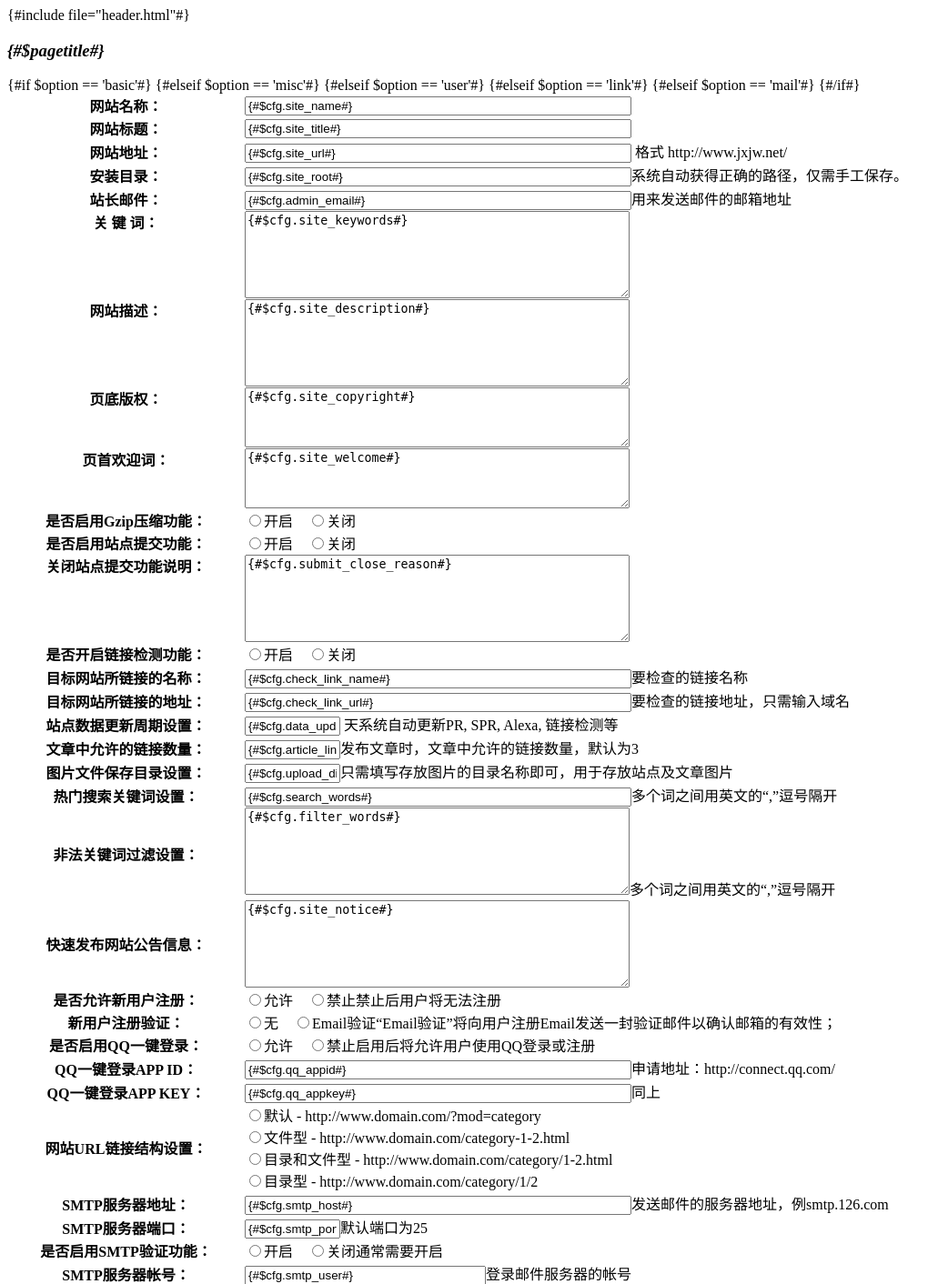
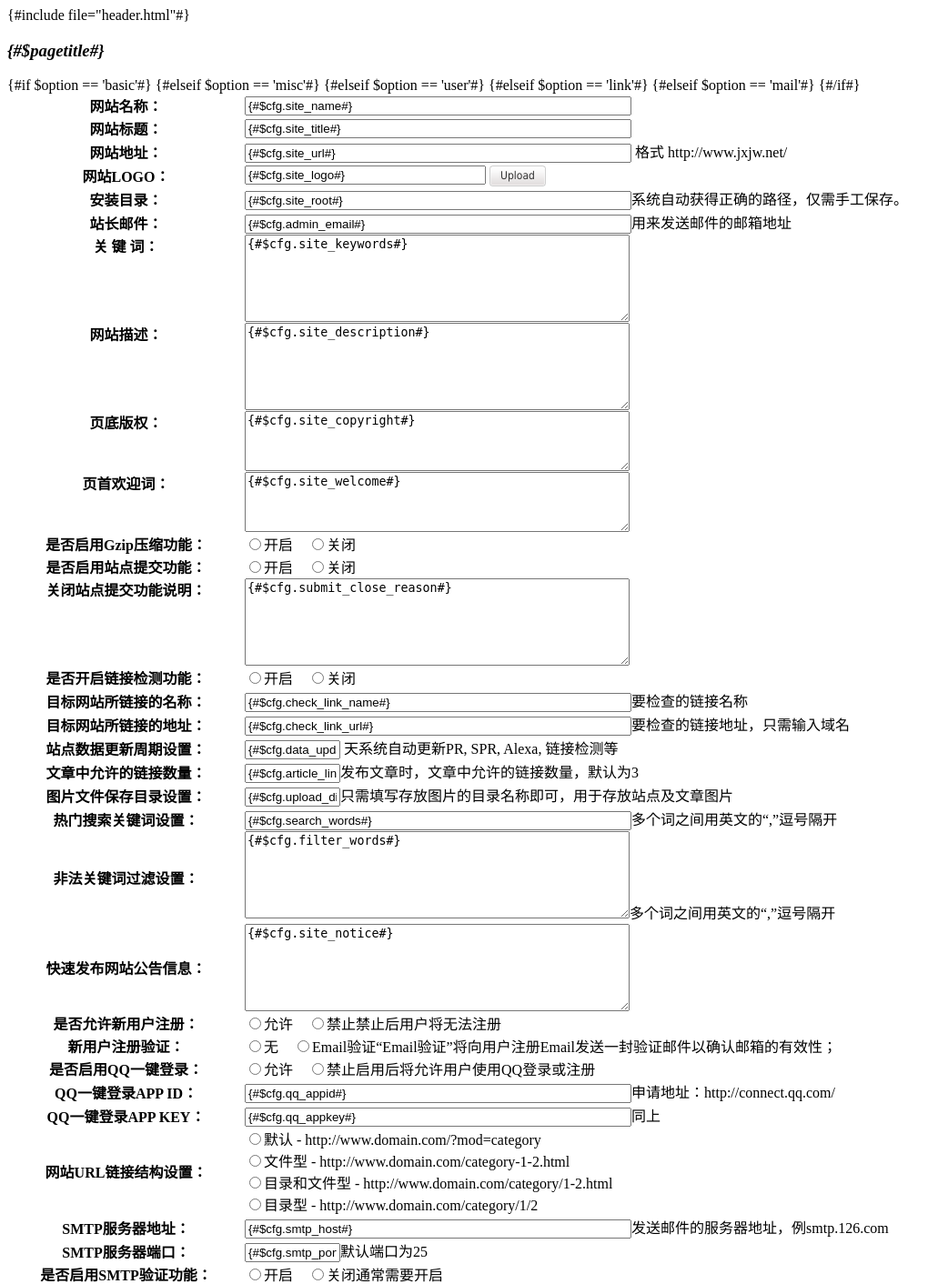
Before and after one commit to musik/fdir, a PHP site: page /themes/system/option.html in a window 1280 px wide. Shown: the top 1412 px of the page at 91% size, without its empty margins (0-1042 px from the left). Run offline with PHP 8.4, Linux system fonts and the light colour scheme.

Commit message:
upload logo

```diff
--- a/system/upload.php
+++ b/system/upload.php
@@ -5,7 +5,8 @@ require(APP_PATH.'include/upload.php');
 require(APP_PATH.'include/json.php');
 
 if ($_GET['act'] == 'upload') {
-	$savepath = '../'.$options['upload_dir'].'/article/';
+  $dir = $_GET['context'] ? $_GET['context'] : "article";
+	$savepath = '../'.$options['upload_dir']."/$dir/";
 
 	$upload = new upload_file();
 	$upload->make_dir($savepath);
--- a/themes/default/header.html
+++ b/themes/default/header.html
@@ -1,6 +1,6 @@
 <div id="header">
   <div id="topbox">
-    <a href="{#$site_url#}" class="logo" title="{#$site_title#}"></a>
+    <a href="{#$site_url#}" class="logolink" title="{#$site_title#}"><img src="{#$cfg.site_logo#}" alt="{#$site_name#}" /></a>
     <div id="sobox">
       <form name="sofrm" class="sofrm" method="get" action="" onSubmit="return rewrite_search()">
         <input name="mod" type="hidden" id="mod" value="search" />
--- a/themes/default/skin/nav.css
+++ b/themes/default/skin/nav.css
@@ -19,13 +19,13 @@ a:hover {color: #f30; text-decoration: underline;}
 /* wrapper */
 #wrapper {margin: 0 auto; width: 950px;}
 /* topbox */
-#topbox {height: 100px;}
+#topbox {padding: 10px 0;}
 /* sitepath */
 .sitepath {padding: 10px 0px;}
 /* logo */
 .logo {background: url(logo.png) 0 50% no-repeat; display: block; float: left; height: 75px; width: 308px;margin-top: 5px}
 /* sobox */
-#sobox {float: right; padding-top: 20px;}
+#sobox {float: right; padding: 10px;}
 .sofrm {display: block; margin: 0px auto; padding-top: 14px; position: relative; width: 500px;}
 .sipt {background: url(ipt.png) no-repeat top left; border: solid 1px #dadada; display: block; font: normal 13px/30px normal; float: left; height: 30px; padding: 0 5px 0 90px; width: 300px;}
 .sbtn {background: #65bc0b; border: 0; color: #fff; cursor: pointer; font-size: 14px; height: 32px; width: 70px;}
--- a/themes/default/skin/style.css
+++ b/themes/default/skin/style.css
@@ -19,10 +19,10 @@ a:hover {color: #f30; text-decoration: none;}
 #wrapper {margin: 0 auto; width: 950px;}
 /* header */
 #header {}
-#topbox {height: 100px;}
+#topbox {padding: 10px 0;}
 .logo {background: url(logo.png) 0 50% no-repeat; display: block; float: left; height: 75px; width: 308px;margin-top: 5px}
 /* sobox */
-#sobox {float: right; padding-top: 20px;}
+#sobox {float: right; padding-top: 10px;}
 .sofrm {display: block; margin: 0px auto; padding-top: 14px; position: relative; width: 500px;}
 .sipt {background: url(ipt.png) no-repeat top left; border: solid 1px #dadada; display: block; font: normal 13px/30px normal; float: left; height: 30px; padding: 0 5px 0 90px; width: 300px;}
 .sbtn {background: #65bc0b; border: 0; color: #fff; cursor: pointer; font-size: 14px; height: 32px; width: 70px;}
--- a/themes/system/option.html
+++ b/themes/system/option.html
@@ -17,6 +17,38 @@
 				<th>网站地址：</th>
 				<td><input name="cfg[site_url]" type="text" class="ipt" id="site_url" size="50" maxlength="255" value="{#$cfg.site_url#}" />
 				<span class="tips">格式 http://www.jxjw.net/</span></td>
+			</tr>
+			<tr>
+		<script src="../../public/editor/kindeditor-min.js"></script>
+    <link rel="stylesheet" href="../../public/editor/themes/default/default.css" />
+
+		<script>
+			KindEditor.ready(function(K) {
+				var uploadbutton = K.uploadbutton({
+					button : K('#uploadButton')[0],
+					fieldName : 'imgFile',
+					url : 'upload.php?act=upload&context=static',
+					afterUpload : function(data) {
+						if (data.error === 0) {
+							var url = K.formatUrl(data.url, 'absolute');
+							K('#site_logo').val(url);
+						} else {
+							alert(data.message);
+						}
+					},
+					afterError : function(str) {
+						alert('自定义错误信息: ' + str);
+					}
+				});
+				uploadbutton.fileBox.change(function(e) {
+					uploadbutton.submit();
+				});
+			});
+		</script>
+			<tr>
+				<th>网站LOGO：</th>
+				<td><input name="cfg[site_logo]" type="text" class="ipt" id="site_logo" size="30" maxlength="255" value="{#$cfg.site_logo#}" readonly="readonly" /> <input type="button" id="uploadButton" value="Upload" />
+		</div>
 			</tr>
 			<tr>
 				<th>安装目录：</th>
```
Also changed, not shown: themes/system/skin/global.css (line endings or trailing spaces).
